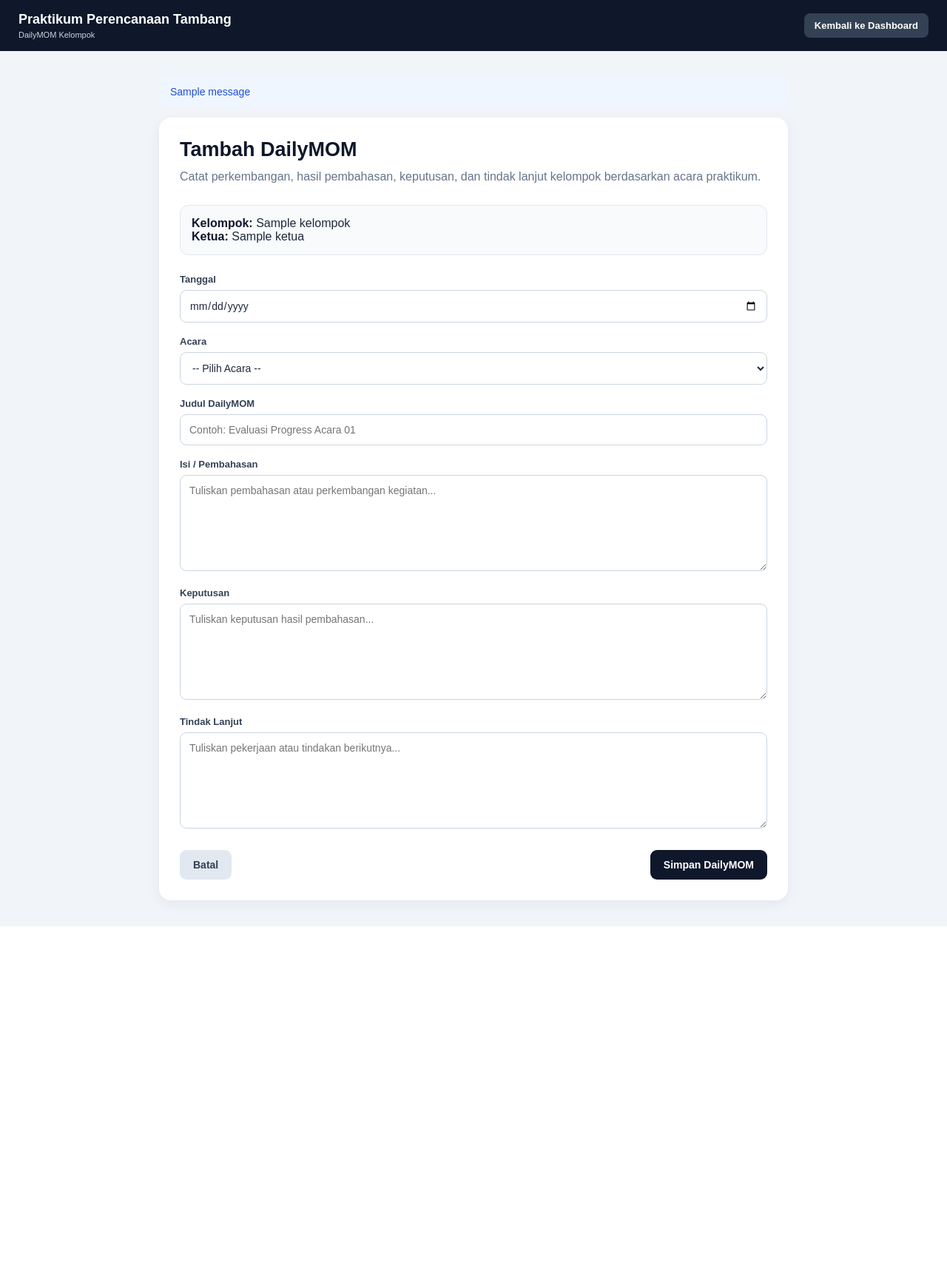
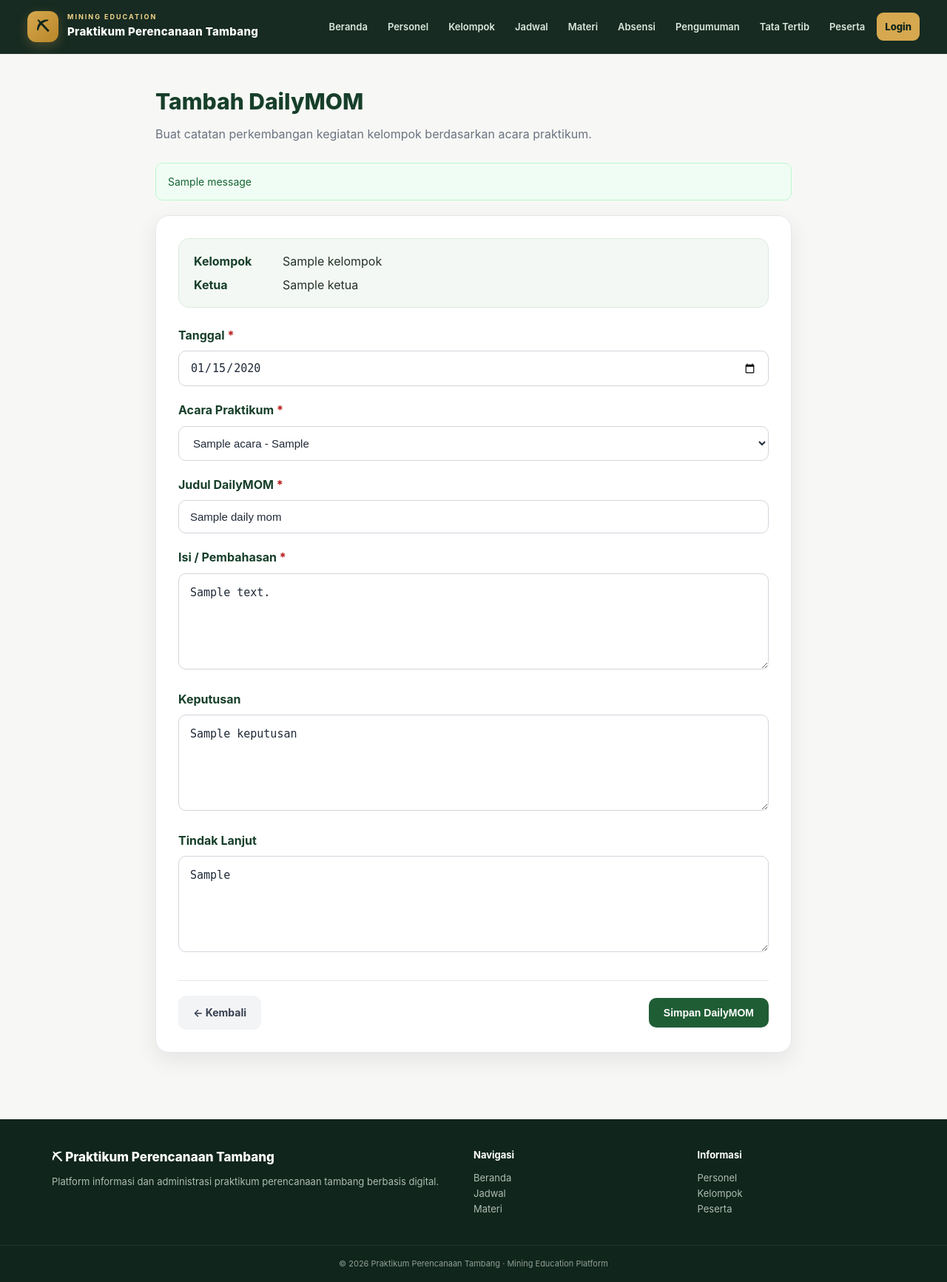
Before and after one commit to muhammadfhy2-cell/Praktikum-Perencanaan-Tambang, a Django app: template praktikum/templates/praktikum/daily_mom_tambah.html in a window 1280 px wide. Shown: the whole page at 74% size. Before the commit the page ends 1252 px from the top, so only its background shows below. Run offline with Django 3.2, Linux system fonts and the light colour scheme; the template is opened without the code that fills it: most values are stand-ins (such as "Sample title", 1, 10 or a date in 2020); one stand-in notice (Sample message) is shown.

Commit message:
Refactor daily_mom_tambah.html with template inheritance

```diff
--- a/praktikum/templates/praktikum/daily_mom_tambah.html
+++ b/praktikum/templates/praktikum/daily_mom_tambah.html
@@ -1,374 +1,243 @@
-<!DOCTYPE html>
-<html lang="id">
+{% extends "praktikum/base.html" %}
 
-<head>
-
-    <meta charset="UTF-8">
-
-    <meta
-        name="viewport"
-        content="width=device-width, initial-scale=1.0"
-    >
-
-    <title>
-        Tambah DailyMOM - {{ kelompok.nama }}
-    </title>
-
+{% block content %}
 
 <style>
-
-        * {
-            box-sizing: border-box;
+    .mom-page {
+        max-width: 900px;
+        margin: 40px auto;
+        padding: 0 20px 50px;
     }
 
-
-        body {
-
-            margin: 0;
-
-            font-family:
-                Arial,
-                Helvetica,
-                sans-serif;
-
-            background: #f1f5f9;
-
-            color: #1e293b;
+    .mom-header {
+        margin-bottom: 25px;
     }
 
-
-        .navbar {
-
-            background: #0f172a;
-
-            color: white;
-
-            padding: 16px 25px;
-
-            display: flex;
-
-            justify-content: space-between;
-
-            align-items: center;
-
-            gap: 20px;
+    .mom-header h1 {
+        margin: 0 0 8px;
+        color: #173f2a;
+        font-size: 30px;
+        font-weight: 800;
     }
 
-
-        .brand {
-
-            font-size: 18px;
-
-            font-weight: bold;
-        }
-
-
-        .brand small {
-
-            display: block;
-
-            margin-top: 4px;
-
-            color: #cbd5e1;
-
-            font-size: 11px;
-
-            font-weight: normal;
-        }
-
-
-        .back {
-
-            color: white;
-
-            text-decoration: none;
-
-            background: #334155;
-
-            padding: 9px 14px;
-
-            border-radius: 8px;
-
-            font-size: 13px;
-
-            font-weight: bold;
-        }
-
-
-        .container {
-
-            width: min(
-                850px,
-                94%
-            );
-
-            margin: 35px auto;
-        }
-
-
-        .card {
-
-            background: white;
-
-            border-radius: 16px;
-
-            padding: 28px;
-
-            box-shadow:
-                0 5px 18px
-                rgba(
-                    15,
-                    23,
-                    42,
-                    0.06
-                );
-        }
-
-
-        h1 {
-
-            margin: 0 0 8px;
-
-            color: #0f172a;
-
-            font-size: 27px;
-        }
-
-
-        .subtitle {
-
-            margin: 0 0 25px;
-
-            color: #64748b;
-
+    .mom-header p {
+        margin: 0;
+        color: #6b7280;
         line-height: 1.6;
     }
 
+    .mom-card {
+        background: #ffffff;
+        border-radius: 18px;
+        padding: 30px;
+        box-shadow: 0 10px 30px rgba(0, 0, 0, 0.08);
+        border: 1px solid #e5e7eb;
+    }
 
-        .info {
-
-            background: #f8fafc;
-
-            border: 1px solid #e2e8f0;
-
-            border-radius: 12px;
-
-            padding: 15px;
-
+    .info-box {
+        background: #f3f8f4;
+        border: 1px solid #dceade;
+        border-radius: 14px;
+        padding: 18px 20px;
         margin-bottom: 25px;
     }
 
-
-        .info strong {
-
-            color: #0f172a;
+    .info-row {
+        display: flex;
+        gap: 10px;
+        margin-bottom: 8px;
+        line-height: 1.5;
     }
 
+    .info-row:last-child {
+        margin-bottom: 0;
+    }
+
+    .info-label {
+        min-width: 110px;
+        font-weight: 700;
+        color: #173f2a;
+    }
 
     .form-group {
-
-            margin-bottom: 18px;
+        margin-bottom: 20px;
     }
 
-
-        label {
-
+    .form-group label {
         display: block;
-
-            margin-bottom: 7px;
-
-            color: #334155;
-
-            font-size: 13px;
-
-            font-weight: bold;
+        margin-bottom: 8px;
+        color: #173f2a;
+        font-weight: 700;
     }
 
-
-        input,
-        select,
-        textarea {
-
-            width: 100%;
-
-            padding: 12px;
-
-            border:
-                1px solid #cbd5e1;
-
-            border-radius: 9px;
-
-            font-family: inherit;
-
-            font-size: 14px;
-
-            background: white;
-
-            color: #1e293b;
+    .required {
+        color: #b91c1c;
     }
 
-
-        textarea {
-
-            min-height: 130px;
-
-            resize: vertical;
+    .form-control {
+        width: 100%;
+        box-sizing: border-box;
+        padding: 13px 15px;
+        border: 1px solid #d1d5db;
+        border-radius: 10px;
+        background: #ffffff;
+        color: #1f2937;
+        font-size: 15px;
+        outline: none;
+        transition: 0.2s;
     }
 
-
-        input:focus,
-        select:focus,
-        textarea:focus {
-
-            outline: none;
-
-            border-color: #2563eb;
-
-            box-shadow:
-                0 0 0 3px
-                rgba(
-                    37,
-                    99,
-                    235,
-                    0.10
-                );
+    .form-control:focus {
+        border-color: #2f6f45;
+        box-shadow: 0 0 0 3px rgba(47, 111, 69, 0.12);
     }
 
-
-        .actions {
-
-            display: flex;
-
-            justify-content: space-between;
-
-            gap: 12px;
-
-            margin-top: 25px;
+    textarea.form-control {
+        min-height: 130px;
+        resize: vertical;
+        line-height: 1.6;
     }
 
-
-        .button {
-
-            border: none;
-
-            border-radius: 9px;
-
-            padding: 12px 18px;
-
-            font-weight: bold;
-
-            cursor: pointer;
-
-            text-decoration: none;
-
-            font-size: 14px;
+    .form-help {
+        margin-top: 6px;
+        color: #6b7280;
+        font-size: 13px;
     }
 
-
-        .button-primary {
-
-            background: #0f172a;
-
-            color: white;
+    .button-area {
+        display: flex;
+        justify-content: space-between;
+        align-items: center;
+        gap: 12px;
+        margin-top: 30px;
+        padding-top: 20px;
+        border-top: 1px solid #e5e7eb;
     }
 
-
-        .button-secondary {
-
-            background: #e2e8f0;
-
-            color: #334155;
+    .btn {
+        display: inline-flex;
+        align-items: center;
+        justify-content: center;
+        text-decoration: none;
+        border: none;
+        cursor: pointer;
+        border-radius: 10px;
+        padding: 12px 20px;
+        font-size: 14px;
+        font-weight: 700;
+        transition: 0.2s;
     }
 
-
-        .message {
-
-            padding: 12px 15px;
-
-            border-radius: 9px;
-
-            background: #eff6ff;
-
-            color: #1d4ed8;
-
-            margin-bottom: 15px;
-
-            font-size: 14px;
+    .btn-secondary {
+        background: #f3f4f6;
+        color: #374151;
     }
 
-
-        @media (
-            max-width: 600px
-        ) {
-
-            .navbar {
-
-                flex-direction: column;
-
-                align-items: flex-start;
+    .btn-secondary:hover {
+        background: #e5e7eb;
     }
 
+    .btn-primary {
+        background: #1f5d35;
+        color: #ffffff;
+    }
 
-            .card {
+    .btn-primary:hover {
+        background: #17482a;
+        transform: translateY(-1px);
+    }
 
+    .alert {
+        padding: 14px 16px;
+        border-radius: 10px;
+        margin-bottom: 20px;
+        font-size: 14px;
+        line-height: 1.5;
+    }
+
+    .alert-error {
+        background: #fef2f2;
+        border: 1px solid #fecaca;
+        color: #991b1b;
+    }
+
+    .alert-success {
+        background: #f0fdf4;
+        border: 1px solid #bbf7d0;
+        color: #166534;
+    }
+
+    @media (max-width: 640px) {
+        .mom-page {
+            margin: 25px auto;
+            padding: 0 14px 40px;
+        }
+
+        .mom-card {
             padding: 20px;
         }
 
-
-            .actions {
-
-                flex-direction: column;
+        .mom-header h1 {
+            font-size: 24px;
         }
 
+        .info-row {
+            display: block;
+        }
 
-            .button {
+        .info-label {
+            display: block;
+            margin-bottom: 2px;
+        }
 
-                text-align: center;
+        .button-area {
+            flex-direction: column-reverse;
+            align-items: stretch;
+        }
 
+        .btn {
             width: 100%;
         }
-
     }
-
 </style>
 
-</head>
 
+<div class="mom-page">
 
-<body>
+    <div class="mom-header">
 
+        {% if mode_edit %}
+            <h1>Edit DailyMOM</h1>
 
-<nav class="navbar">
+            <p>
+                Perbarui catatan DailyMOM kelompok Anda.
+            </p>
 
-    <div class="brand">
+        {% else %}
 
-        Praktikum Perencanaan Tambang
+            <h1>Tambah DailyMOM</h1>
 
-        <small>
-            DailyMOM Kelompok
-        </small>
+            <p>
+                Buat catatan perkembangan kegiatan kelompok
+                berdasarkan acara praktikum.
+            </p>
+
+        {% endif %}
 
     </div>
-
-
-    <a
-        href="{% url 'praktikum:dashboard_kelompok' %}"
-        class="back"
-    >
-        Kembali ke Dashboard
-    </a>
-
-</nav>
-
-
-<div class="container">
 
 
     {% if messages %}
 
         {% for message in messages %}
 
-            <div class="message">
+            <div class="alert
+                {% if message.tags == 'error' %}
+                    alert-error
+                {% else %}
+                    alert-success
+                {% endif %}
+            ">
                 {{ message }}
             </div>
 
@@ -377,75 +246,81 @@
     {% endif %}
 
 
-    <div class="card">
+    <div class="mom-card">
 
-        <h1>
-            Tambah DailyMOM
-        </h1>
+        <div class="info-box">
 
+            <div class="info-row">
 
-        <p class="subtitle">
+                <div class="info-label">
+                    Kelompok
+                </div>
 
-            Catat perkembangan,
-            hasil pembahasan,
-            keputusan, dan
-            tindak lanjut kelompok
-            berdasarkan acara praktikum.
-
-        </p>
-
-
-        <div class="info">
-
-            <strong>
-                Kelompok:
-            </strong>
-
+                <div>
                     {{ kelompok.nama }}
-
-            <br>
-
-            <strong>
-                Ketua:
-            </strong>
-
-            {{ ketua.nama }}
+                </div>
 
             </div>
 
 
-        <form
-            method="post"
-        >
+            <div class="info-row">
+
+                <div class="info-label">
+                    Ketua
+                </div>
+
+                <div>
+                    {{ ketua.nama }}
+                </div>
+
+            </div>
+
+        </div>
+
+
+        <form method="post">
 
             {% csrf_token %}
 
+
+            <!-- ========================================= -->
+            <!-- TANGGAL -->
+            <!-- ========================================= -->
 
             <div class="form-group">
 
                 <label for="tanggal">
                     Tanggal
+                    <span class="required">*</span>
                 </label>
 
                 <input
                     type="date"
                     id="tanggal"
                     name="tanggal"
+                    class="form-control"
+                    value="{% if daily_mom %}{{ daily_mom.tanggal|date:'Y-m-d' }}{% endif %}"
                     required
                 >
 
             </div>
 
 
+            <!-- ========================================= -->
+            <!-- ACARA -->
+            <!-- ========================================= -->
+
             <div class="form-group">
 
                 <label for="acara">
-                    Acara
+                    Acara Praktikum
+                    <span class="required">*</span>
                 </label>
 
                 <select
                     id="acara"
                     name="acara"
+                    class="form-control"
                     required
                 >
 
@@ -453,17 +328,18 @@
                         -- Pilih Acara --
                     </option>
 
-
-                    {% for item in acara_list %}
+                    {% for acara in acara_list %}
 
                         <option
-                            value="{{ item.id }}"
+                            value="{{ acara.id }}"
+                            {% if daily_mom and daily_mom.acara_id == acara.id %}
+                                selected
+                            {% endif %}
                         >
+                            {{ acara.nama }}
 
-                            {{ item.nama }}
-
-                            {% if item.sub_acara %}
-                                — {{ item.sub_acara }}
+                            {% if acara.sub_acara %}
+                                - {{ acara.sub_acara }}
                             {% endif %}
 
                         </option>
@@ -475,39 +351,56 @@
             </div>
 
 
+            <!-- ========================================= -->
+            <!-- JUDUL -->
+            <!-- ========================================= -->
+
             <div class="form-group">
 
                 <label for="judul">
                     Judul DailyMOM
+                    <span class="required">*</span>
                 </label>
 
                 <input
                     type="text"
                     id="judul"
                     name="judul"
-                    maxlength="200"
-                    placeholder="Contoh: Evaluasi Progress Acara 01"
+                    class="form-control"
+                    placeholder="Contoh: Pembahasan Progress Praktikum"
+                    value="{% if daily_mom %}{{ daily_mom.judul }}{% endif %}"
+                    maxlength="255"
                     required
                 >
 
             </div>
 
 
+            <!-- ========================================= -->
+            <!-- ISI -->
+            <!-- ========================================= -->
+
             <div class="form-group">
 
                 <label for="isi">
                     Isi / Pembahasan
+                    <span class="required">*</span>
                 </label>
 
                 <textarea
                     id="isi"
                     name="isi"
-                    placeholder="Tuliskan pembahasan atau perkembangan kegiatan..."
+                    class="form-control"
+                    placeholder="Tuliskan pembahasan, perkembangan, kendala, dan hal penting yang dibahas..."
                     required
-                ></textarea>
+                >{% if daily_mom %}{{ daily_mom.isi }}{% endif %}</textarea>
 
             </div>
 
+
+            <!-- ========================================= -->
+            <!-- KEPUTUSAN -->
+            <!-- ========================================= -->
 
             <div class="form-group">
 
@@ -518,11 +411,16 @@
                 <textarea
                     id="keputusan"
                     name="keputusan"
+                    class="form-control"
                     placeholder="Tuliskan keputusan hasil pembahasan..."
-                ></textarea>
+                >{% if daily_mom %}{{ daily_mom.keputusan }}{% endif %}</textarea>
 
             </div>
 
+
+            <!-- ========================================= -->
+            <!-- TINDAK LANJUT -->
+            <!-- ========================================= -->
 
             <div class="form-group">
 
@@ -533,27 +431,38 @@
                 <textarea
                     id="tindak_lanjut"
                     name="tindak_lanjut"
-                    placeholder="Tuliskan pekerjaan atau tindakan berikutnya..."
-                ></textarea>
+                    class="form-control"
+                    placeholder="Tuliskan pekerjaan atau tindakan yang harus dilakukan selanjutnya..."
+                >{% if daily_mom %}{{ daily_mom.tindak_lanjut }}{% endif %}</textarea>
 
             </div>
 
 
-            <div class="actions">
+            <!-- ========================================= -->
+            <!-- BUTTON -->
+            <!-- ========================================= -->
+
+            <div class="button-area">
 
                 <a
                     href="{% url 'praktikum:dashboard_kelompok' %}"
-                    class="button button-secondary"
+                    class="btn btn-secondary"
                 >
-                    Batal
+                    ← Kembali
                 </a>
 
 
                 <button
                     type="submit"
-                    class="button button-primary"
+                    class="btn btn-primary"
                 >
+
+                    {% if mode_edit %}
+                        Simpan Perubahan
+                    {% else %}
                         Simpan DailyMOM
+                    {% endif %}
+
                 </button>
 
             </div>
@@ -564,7 +473,4 @@
 
 </div>
 
-
-</body>
-
-</html>
+{% endblock %}
```
Lines whose indentation alone changed are shown as unchanged.
